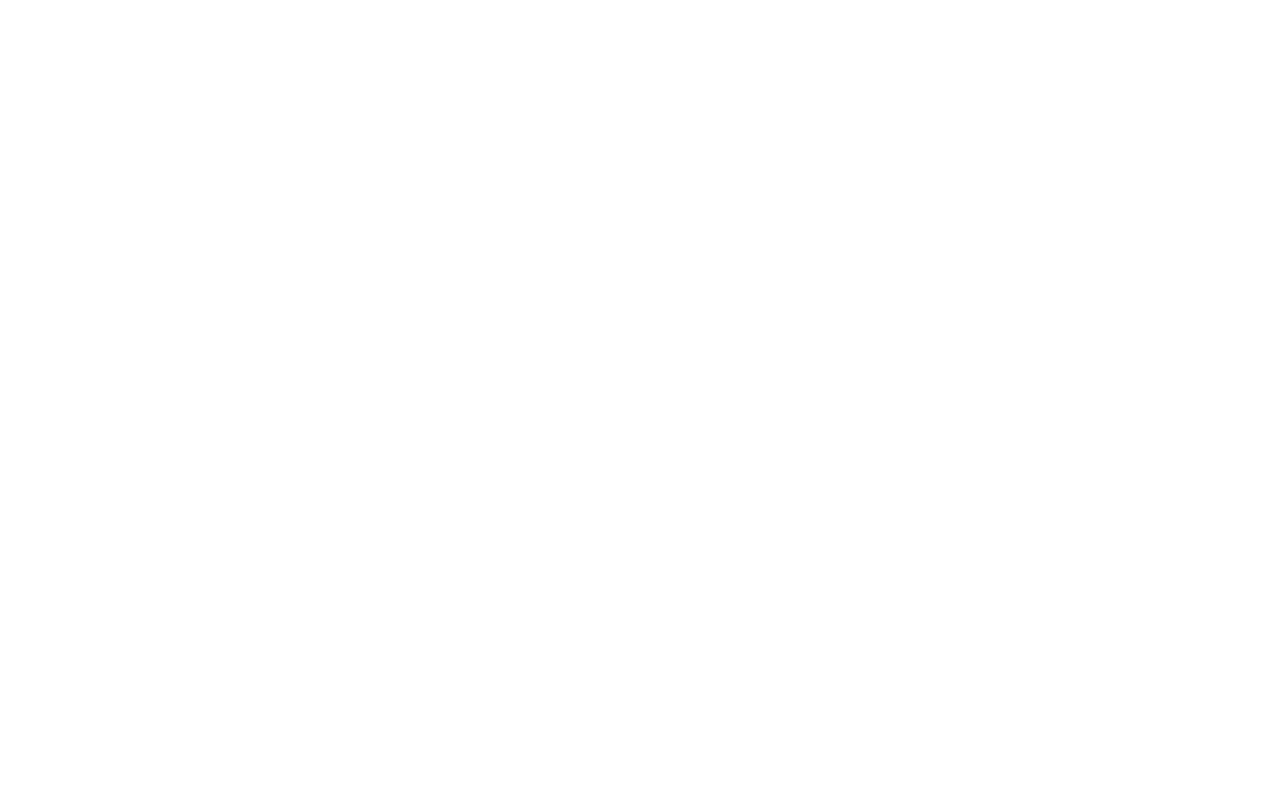
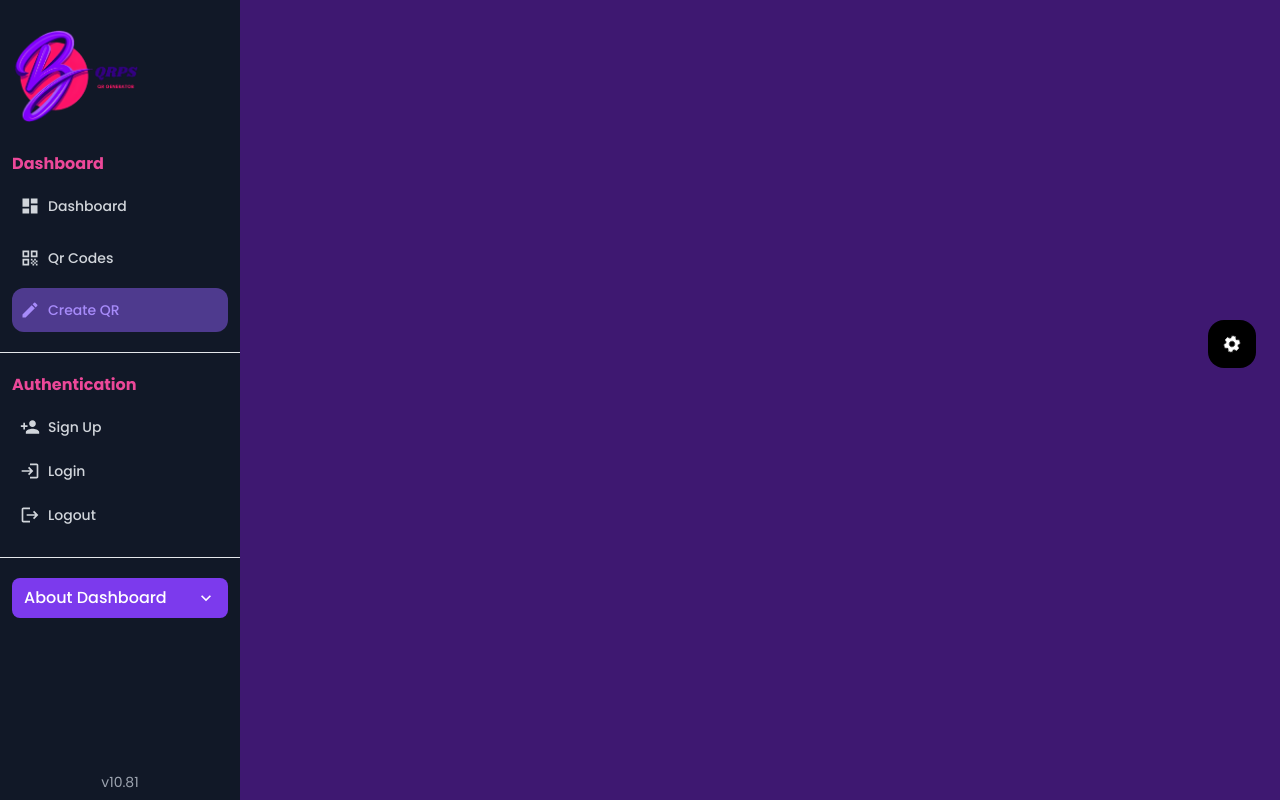
Before and after one commit to fjcj0/QrGenerator, a React (Vite) app in the folder frontend/: page /dashboard/create-qr in a window 1280 px wide. Before the commit this address had no page. Built offline with nearby package versions, Linux system fonts and the light colour scheme; a web font is replaced by a local one.

Commit message:
finish header

```diff
--- a/frontend/src/App.jsx
+++ b/frontend/src/App.jsx
@@ -2,18 +2,26 @@ import React from 'react';
 import { Route, Routes } from 'react-router-dom';
 import UserDashboardLayout from './layouts/UserDashboardLayout';
 import HomeLayout from './layouts/HomeLayout';
+import QrCodesPage from './pages/DashboardPages/QrCodesPage';
+import SignUpPage from './pages/HomePages/SignUpPage';
+import LoginPage from './pages/HomePages/LoginPage';
+import CreateQrPage from './pages/DashboardPages/CreateQrPage';
 const App = () => {
   return (
     <Routes>
       {/*Dashboard User Layout*/}
       <Route path='/dashboard' element={<UserDashboardLayout />}>
-
+        <Route index element />
+        <Route path='/dashboard/qr-codes' element={<QrCodesPage />} />
+        <Route path='/dashboard/create-qr' element={<CreateQrPage />} />
       </Route>
       {/**/}
 
       {/*HomeLayout*/}
       <Route path='/' element={<HomeLayout />}>
-
+        <Route index element />
+        <Route path='/sign-up' element={<SignUpPage />} />
+        <Route path='/login' element={<LoginPage />} />
       </Route>
       {/**/}
     </Routes>
--- /dev/null
+++ b/frontend/src/components/Footer.jsx
@@ -0,0 +1,9 @@
+import React from 'react';
+const Footer = () => {
+    return (
+        <div>
+
+        </div>
+    );
+}
+export default Footer;
--- /dev/null
+++ b/frontend/src/components/Header.jsx
@@ -0,0 +1,65 @@
+import React from 'react';
+import logo from '../assets/logo.png';
+import { Link } from 'react-router-dom';
+import { MdLogin, MdLogout, MdPersonAdd } from 'react-icons/md';
+import trailer from '../assets/trailer.mp4';
+
+const Header = () => {
+    return (
+        <div className='bg-violet-900/30'>
+            <div className='w-full flex items-center justify-between px-5 py-3'>
+                <Link to={'/'}>
+                    <img src={logo} className='object-contain h-16 p-1' alt="Logo" />
+                </Link>
+                <div className='flex items-center gap-3 font-josefinSans'>
+                    <Link
+                        to={'/login'}
+                        className='bg-yellow-300 flex items-center justify-center gap-2 px-4 py-2 rounded-xl hover:bg-yellow-200'
+                    >
+                        <MdLogin /> login
+                    </Link>
+                    <Link
+                        to={'/sign-up'}
+                        className='bg-yellow-300 flex items-center justify-center gap-2 px-4 py-2 rounded-xl hover:bg-yellow-200'
+                    >
+                        <MdPersonAdd /> sign up
+                    </Link>
+                    <button
+                        type='button'
+                        className='bg-red-400 flex items-center justify-center gap-2 px-4 py-2 rounded-xl hover:bg-red-200'>
+                        <MdLogout /> logout
+                    </button>
+                </div>
+            </div>
+            <div className='relative w-full flex flex-col-reverse lg:flex-row justify-center items-center p-5'>
+                <div className='relative z-10 lg:left-28 lg:top-20 font-josefinSans bg-black/70 flex flex-col justify-start items-start p-5 rounded-3xl max-w-lg'>
+                    <h1 className='text-white font-bold text-2xl'>
+                        Welcome to <span className='text-violet-600'>QrPs</span>
+                    </h1>
+                    <p className='text-white my-3 text-sm'>
+                        QR codes are a fast and easy way to share information. They can store links, text, or contact details for instant access. Businesses and individuals use them to connect users with websites or apps quickly. Scanning a QR code with a smartphone instantly retrieves the stored data. This technology simplifies sharing and improves engagement in many fields
+                    </p>
+                    <Link
+                        to={'/dashboard'}
+                        className='text-white px-4 py-3 bg-violet-700 hover:bg-violet-700/50 rounded-xl mt-2 inline-block'
+                    >
+                        Create your first <span className='text-green-700'>Qr</span>
+                    </Link>
+                </div>
+                <div className='relative w-full max-w-[35rem] mb-5 lg:mb-0 rounded-3xl overflow-hidden'>
+                    <video
+                        autoPlay
+                        muted
+                        loop
+                        playsInline
+                        className='w-full h-auto object-cover rounded-3xl'
+                    >
+                        <source src={trailer} type="video/mp4" />
+                        Your browser does not support the video tag.
+                    </video>
+                </div>
+            </div>
+        </div>
+    );
+};
+export default Header;
--- a/frontend/src/components/Slider.jsx
+++ b/frontend/src/components/Slider.jsx
@@ -3,7 +3,7 @@ import useColorStore from '../store/colorStore.js';
 import useSlideStore from '../store/slideStore.js';
 import logo from '../assets/logo.png';
 import { NavLink } from 'react-router-dom';
-import { MdDashboard, MdQrCode, MdLogin, MdPersonAdd, MdLogout } from 'react-icons/md';
+import { MdDashboard, MdQrCode, MdLogin, MdPersonAdd, MdLogout,MdCreate } from 'react-icons/md';
 import DashboardInfoCollapse from './DashboardInfoCollapse.jsx';
 const Slider = () => {
     const { isDarkMode } = useColorStore();
@@ -11,19 +11,28 @@ const Slider = () => {
     const linkBaseClasses = "flex items-center transition-colors rounded-xl";
     const expandedClasses = "gap-2 px-2 py-3 text-sm font-medium";
     const collapsedClasses = "p-3 justify-center";
-    const activeClasses = isDarkMode ? "bg-violet-500/50 text-violet-400" : "bg-violet-500/20 text-violet-600";
+    const activeClasses = isDarkMode
+        ? "bg-violet-500/50 text-violet-400"
+        : "bg-violet-500/20 text-violet-600";
     const inactiveClasses = isDarkMode
         ? "text-gray-300 hover:bg-violet-500/20 hover:text-violet-400"
         : "text-gray-700 hover:bg-violet-500/20 hover:text-violet-600";
     return (
         <div className={`sidebar fixed font-poppins overflow-y-auto h-[100vh] ${isSlideOpen ? 'w-[15rem]' : 'w-[5rem]'} flex flex-col ${isDarkMode ? 'bg-gray-900 text-gray-200' : 'bg-white text-gray-800'}`}>
-            <div className={`flex 'items-start justify-start' w-full p-3`}>
-                <img src={logo} alt="logo" className={`${isSlideOpen ? 'w-[150px] h-[150px]' : 'w-[4rem] h-[4rem]'}`} />
+            <div className="flex items-start justify-start w-full p-3">
+                <img
+                    src={logo}
+                    alt="logo"
+                    className={`${isSlideOpen ? 'object-contain size-32' : 'object-contain size-20'}`}
+                />
             </div>
-            <div className={`flex flex-col px-3 gap-2 mb-5 w-full`}>
-                <h1 className={`font-bold text-md ${isDarkMode ? 'text-pink-500' : 'text-blue-700'}`}>{isSlideOpen ? 'Dashboard' : 'Dash....'}</h1>
+            <div className="flex flex-col px-3 gap-2 mb-5 w-full">
+                <h1 className={`font-bold text-md ${isDarkMode ? 'text-pink-500' : 'text-blue-700'}`}>
+                    {isSlideOpen ? 'Dashboard' : 'Dash....'}
+                </h1>
                 <NavLink
                     to="/dashboard"
+                    end
                     className={({ isActive }) =>
                         `${linkBaseClasses} ${isActive ? activeClasses : inactiveClasses} ${isSlideOpen ? expandedClasses : collapsedClasses}`
                     }
@@ -32,7 +41,7 @@ const Slider = () => {
                     {isSlideOpen && <span>Dashboard</span>}
                 </NavLink>
                 <NavLink
-                    to="/qrcodes"
+                    to="/dashboard/qr-codes"
                     className={({ isActive }) =>
                         `${linkBaseClasses} ${isActive ? activeClasses : inactiveClasses} ${isSlideOpen ? expandedClasses : collapsedClasses}`
                     }
@@ -40,12 +49,24 @@ const Slider = () => {
                     <MdQrCode size={20} />
                     {isSlideOpen && <span>Qr Codes</span>}
                 </NavLink>
+                <NavLink
+                    to="/dashboard/create-qr"
+                    className={({ isActive }) =>
+                        `${linkBaseClasses} ${isActive ? activeClasses : inactiveClasses} ${isSlideOpen ? expandedClasses : collapsedClasses}`
+                    }
+                >
+                    <MdCreate size={20} />
+                    {isSlideOpen && <span>Create QR</span>}
+                </NavLink>
             </div>
             <hr className={`${isDarkMode ? 'bg-gray-700' : 'bg-gray-300'} w-full h-[0.3px]`} />
             <div className="flex flex-col px-3 my-5 w-full">
-                <h1 className={`font-bold text-md mb-2 ${isDarkMode ? 'text-pink-500' : 'text-blue-700'}`}>{isSlideOpen ? 'Authentication' : 'Auth....'}</h1>
+                <h1 className={`font-bold text-md mb-2 ${isDarkMode ? 'text-pink-500' : 'text-blue-700'}`}>
+                    {isSlideOpen ? 'Authentication' : 'Auth....'}
+                </h1>
+
                 <NavLink
-                    to="/signup"
+                    to="/sign-up"
                     className={({ isActive }) =>
                         `${linkBaseClasses} ${isActive ? activeClasses : inactiveClasses} ${isSlideOpen ? expandedClasses : collapsedClasses}`
                     }
@@ -78,10 +99,13 @@ const Slider = () => {
                     <DashboardInfoCollapse />
                 </div>
             )}
-            <div className="my-auto w-full px-3 pb-3 flex items-end justify-center h-[100%]">
-                <p className={`${isDarkMode ? 'text-gray-400' : 'text-gray-500'} text-center text-sm`}>v10.81</p>
+            <div className="my-auto w-full px-3 pb-2 flex items-end justify-center h-[100%]">
+                <p className={`${isDarkMode ? 'text-gray-400' : 'text-gray-500'} text-center text-sm`}>
+                    v10.81
+                </p>
             </div>
         </div>
     );
 };
+
 export default Slider;
--- a/frontend/src/layouts/HomeLayout.jsx
+++ b/frontend/src/layouts/HomeLayout.jsx
@@ -1,10 +1,18 @@
 import React from 'react';
 import { Outlet } from 'react-router-dom';
+import Header from '../components/Header';
+import Footer from '../components/Footer';
+import bgImage from '../assets/background-dahsbaord.jpg';
 const HomeLayout = () => {
     return (
-        <div>
-
+        <div
+            className='w-screen min-h-[100vh] bg-center bg-no-repeat bg-cover'
+            style={{ backgroundImage: `url(${bgImage})` }}
+        >
+            <Header />
+            <Outlet />
+            <Footer />
         </div>
     );
-}
+};
 export default HomeLayout;
--- /dev/null
+++ b/frontend/src/pages/DashboardPages/CreateQrPage.jsx
@@ -0,0 +1,9 @@
+import React from 'react';
+const CreateQrPage = () => {
+    return (
+        <div>
+
+        </div>
+    );
+}
+export default CreateQrPage;
--- /dev/null
+++ b/frontend/src/pages/DashboardPages/DashboardPage.jsx
@@ -0,0 +1,9 @@
+import React from 'react';
+const DashboardPage = () => {
+    return (
+        <div>
+
+        </div>
+    );
+}
+export default DashboardPage;
--- /dev/null
+++ b/frontend/src/pages/DashboardPages/QrCodesPage.jsx
@@ -0,0 +1,9 @@
+import React from 'react';
+const QrCodesPage = () => {
+    return (
+        <div>
+
+        </div>
+    );
+}
+export default QrCodesPage;
--- /dev/null
+++ b/frontend/src/pages/HomePages/LoginPage.jsx
@@ -0,0 +1,9 @@
+import React from 'react';
+const LoginPage = () => {
+    return (
+        <div>
+
+        </div>
+    );
+}
+export default LoginPage;
--- /dev/null
+++ b/frontend/src/pages/HomePages/LogoutPage.jsx
@@ -0,0 +1,9 @@
+import React from 'react'
+const LogoutPage = () => {
+    return (
+        <div>
+
+        </div>
+    );
+}
+export default LogoutPage;
--- /dev/null
+++ b/frontend/src/pages/HomePages/SignUpPage.jsx
@@ -0,0 +1,9 @@
+import React from 'react'
+const SignUpPage = () => {
+    return (
+        <div>
+
+        </div>
+    );
+}
+export default SignUpPage;
```
Also changed, not shown: frontend/src/assets/logo.png, 1 other file (tests, documents, lock files or other folders).
